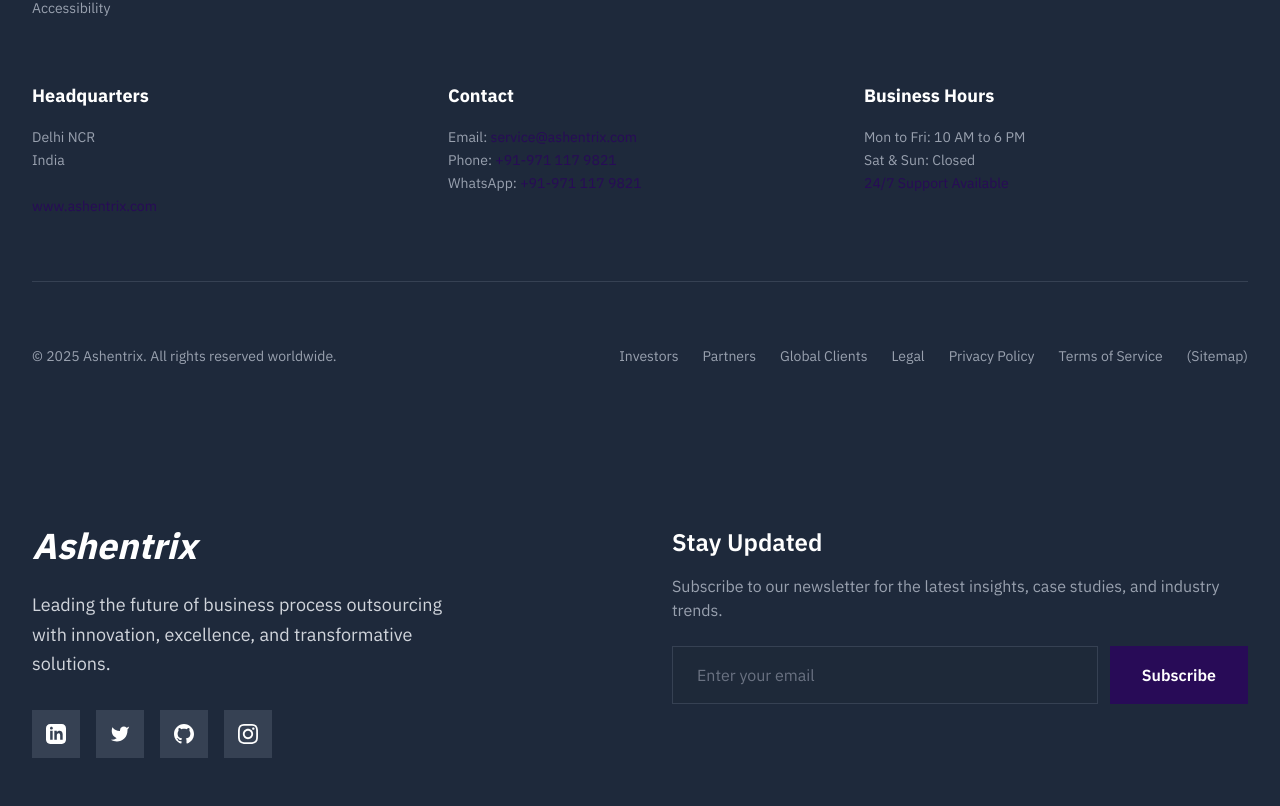
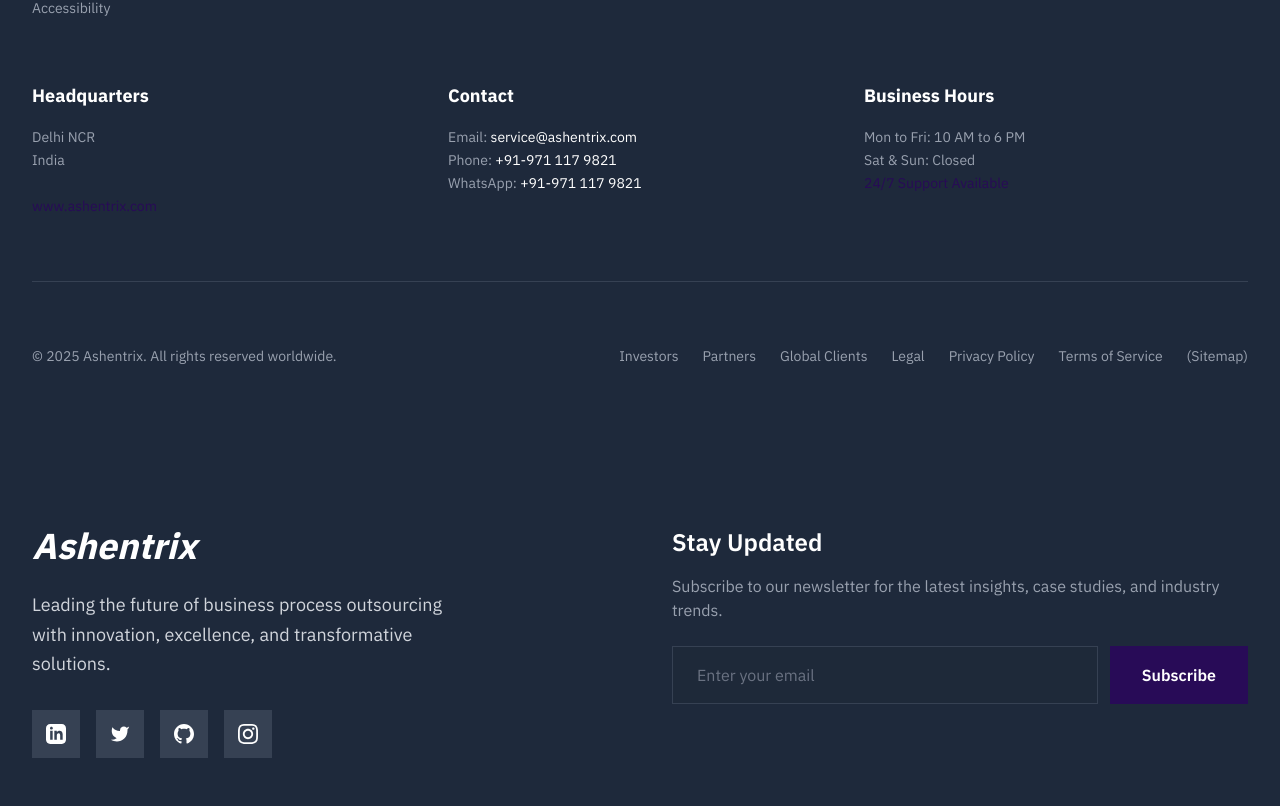
Before and after one commit to rudreshh7/ashentrix-main, a Next.js app: page /contact in a window 1280 px wide. Shown: the part 6534-7340 px from the top of the page. Built offline with nearby package versions, Linux system fonts and the light colour scheme; a web font is replaced by a local one.

Commit message:
work done

```diff
--- a/components/Footer.tsx
+++ b/components/Footer.tsx
@@ -703,7 +703,7 @@ export default function Footer() {
               Email:{" "}
               <a
                 href="mailto:service@ashentrix.com"
-                className="text-[#280b57] hover:text-[#280b57]"
+                className="text-white hover:text-gray-300"
               >
                 service@ashentrix.com
               </a>
@@ -711,7 +711,7 @@ export default function Footer() {
               Phone:{" "}
               <a
                 href="tel:+919711179821"
-                className="text-[#280b57] hover:text-[#280b57]"
+                className="text-white hover:text-gray-300"
               >
                 +91-971 117 9821
               </a>
@@ -721,7 +721,7 @@ export default function Footer() {
                 href="https://wa.me/919711179821"
                 target="_blank"
                 rel="noopener noreferrer"
-                className="text-[#280b57] hover:text-[#280b57]"
+                className="text-white hover:text-gray-300"
               >
                 +91-971 117 9821
               </a>
--- a/components/HeroSection.tsx
+++ b/components/HeroSection.tsx
@@ -42,7 +42,7 @@ export default function HeroSection() {
           </div>
           <div className="relative rounded-2xl overflow-hidden">
             <Image
-              src="/images/pro1.jpg"
+              src="/images/home.jpg"
               alt="Business"
               width={700}
               height={500}
--- a/components/WhoWeAre.tsx
+++ b/components/WhoWeAre.tsx
@@ -53,7 +53,7 @@ export default function WhoWeAre() {
           </div>
           <div className="relative h-96">
             <Image
-              src="/images/pro1.jpg"
+              src="/images/whoweare.jpg"
               alt="Ashentrix Team"
               width={600}
               height={400}
```
Also changed, not shown: public/images/home.jpg (added), 1 other file (tests, documents, lock files or other folders).
